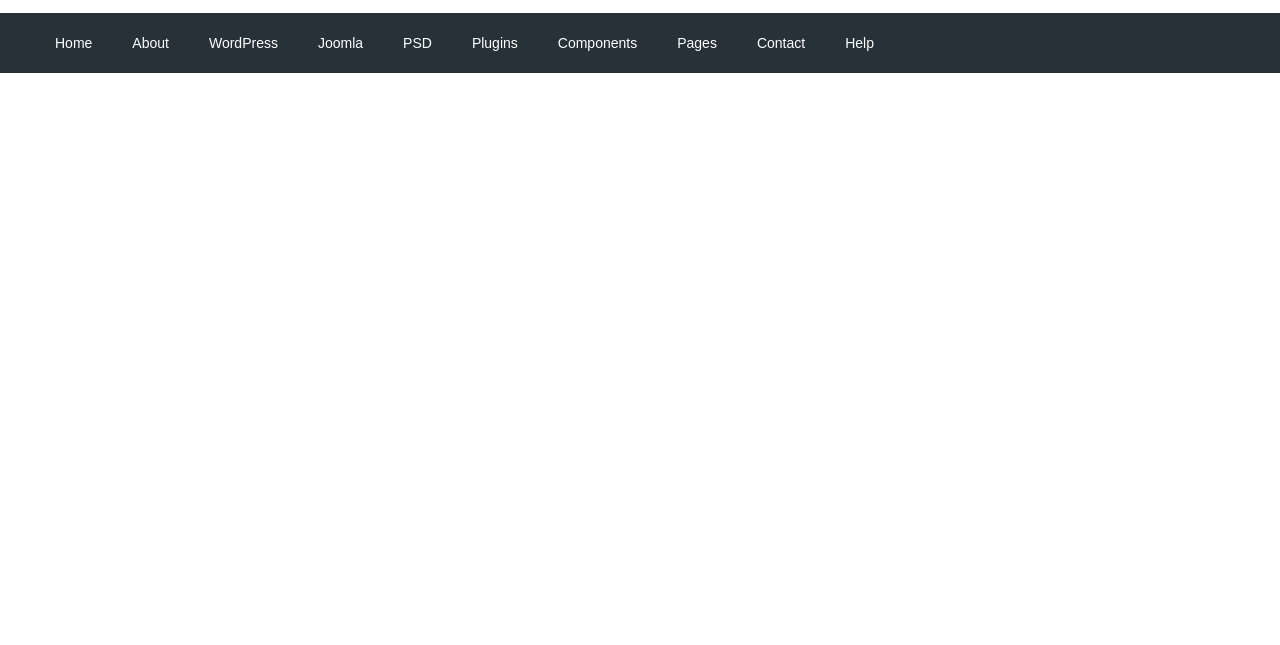
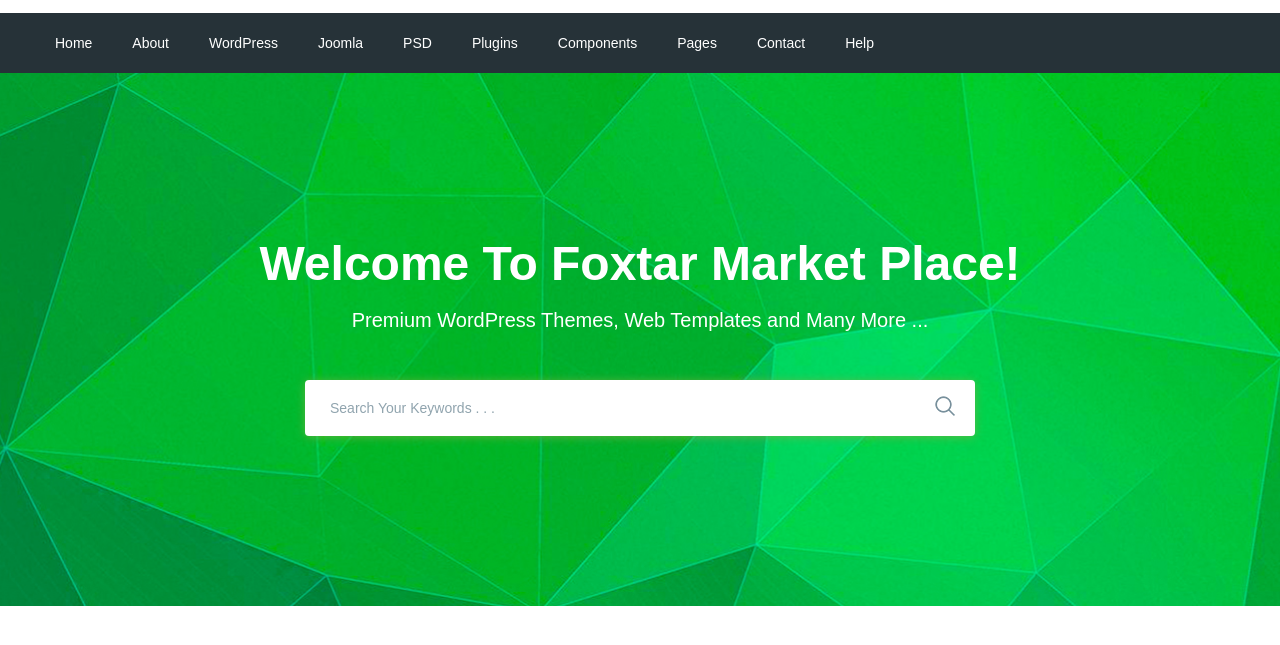
Before and after one commit to Flash922/moderno2, a website: page app/index.html in a window 1280 px wide. Shown: the part 77-722 px from the top of the page. Drawn offline with nearby package versions, Linux system fonts and the light colour scheme; files that its build step writes are made by us from their sources.

Commit message:
Add search section

```diff
--- a/app/index.html
+++ b/app/index.html
@@ -1,45 +1,32 @@
 <!DOCTYPE html>
 <html lang="en">
   <head>
-  <meta charset="UTF-8">
-  <meta http-equiv="X-UA-Compatible" content="IE=edge">
-  <meta name="viewport" content="width=device-width, initial-scale=1.0">
+    <meta charset="UTF-8" />
+    <meta http-equiv="X-UA-Compatible" content="IE=edge" />
+    <meta name="viewport" content="width=device-width, initial-scale=1.0" />
     <title>Document</title>
-  <link
-    href="https://fonts.googleapis.com/css2?family=Lato&family=Open+Sans:wght@600&family=Raleway:wght@700&family=Roboto:wght@400;500;700&display=swap"
-    rel="stylesheet"
-  >
-  <link rel="stylesheet" href="css/libs.min.css">
-  <link rel="stylesheet" href="css/style.min.css">
+    <link href="https://fonts.googleapis.com/css2?family=Lato&family=Open+Sans:wght@600&family=Raleway:wght@700&family=Roboto:wght@400;500;700&display=swap" rel="stylesheet" />
+    <link rel="stylesheet" href="css/libs.min.css" />
+    <link rel="stylesheet" href="css/style.min.css" />
   </head>
+
   <body>
     <header class="header">
       <div class="header__top">
         <div class="container">
           <div class="header__top-inner">
             <div class="header__logo">
-            <img
-              src="img/logo.png"
-              alt="Moderno marketplace"
-            >
+              <img src="img/logo.png" alt="Moderno marketplace" />
             </div>
             <div class="header__text">
-            <a href=""><span>Need help?</span></a>Talk to an expert:
+              <a href=""><span>Need help?</span></a
+              >Talk to an expert:
               <a href="tel:+61383766284">+61383766284</a>
             </div>
             <div class="header__box">
-            <a
-              class="basket"
-              href="#"
-            ></a>
-            <a
-              class="header__btn header__btn-login"
-              href="#"
-            >Login</a>
-            <a
-              class="header__btn header__btn-register"
-              href="#"
-            >Register</a>
+              <a class="basket" href="#"></a>
+              <a class="header__btn header__btn-login" href="#">Login</a>
+              <a class="header__btn header__btn-register" href="#">Register</a>
             </div>
           </div>
         </div>
@@ -61,6 +48,22 @@
         </div>
       </div>
     </header>
+    <section class="search" style="background-image: url(img/search-bg.jpg)">
+      <div class="container">
+        <div class="search__inner">
+          <div class="search__inner-title">Welcome To Foxtar Market Place!</div>
+          <div class="search__inner-text">Premium WordPress Themes, Web Templates and Many More ...</div>
+          <div class="search__inner-form">
+            <form>
+              <input type="text" placeholder="Search Your Keywords . . ." required />
+              <button type="submit">
+                <img src="img/icons/search.png" alt="icon search" />
+              </button>
+            </form>
+          </div>
+        </div>
+      </div>
+    </section>
     <script src="https://ajax.googleapis.com/ajax/libs/jquery/3.6.0/jquery.min.js"></script>
     <script src="js/libs.min.js"></script>
     <script src="js/main.min.js"></script>
--- a/app/scss/style.scss
+++ b/app/scss/style.scss
@@ -57,3 +57,60 @@
     color: #fff;
   }
 }
+.search{
+  background-size: cover;
+  background-repeat: no-repeat;
+  background-position: center;
+  min-height: 533px;
+}
+.search__inner{
+  padding: 155px 0 100px;
+  text-align: center;
+  &-title{
+    font-weight: 700;
+    font-size: 48px;
+    color: #fff;
+    margin-bottom: 10px;
+    line-height: 72px;
+  }
+  &-text{
+    font-weight: 500;
+    font-size: 20px;
+    color: #fff;
+    margin-bottom: 50px;
+    line-height: 20px;
+  }
+  &-form{
+    max-width: 670px;
+    margin: 0 auto;
+    position: relative;
+    input{
+      display: block;
+      width: 100%;
+      border-radius: 4px;
+      background-color: rgb(255, 255, 255);
+      box-shadow: 0px 1px 10px 0px rgba(124, 178, 64, 0.75);
+      height: 56px;
+      border: none;
+      font-weight: 500;
+      font-size: 14px;
+      outline-offset: 0;
+      outline-width: 0;
+      padding: 0 60px 0 25px;
+      &::placeholder{
+        color: #90a4ae;
+        font-weight: 500;
+      }
+    }
+    button{
+      position: absolute;
+      border: none;
+      background-color: transparent;
+      right: 0px;
+      top: 0px;
+      cursor: pointer;
+      height: 100%;
+      padding: 0 20px;
+    }
+  }
+}
```
Also changed, not shown: app/img/icons/search.png (added), app/img/search-bg.jpg (added). Lines whose indentation alone changed are shown as unchanged.
